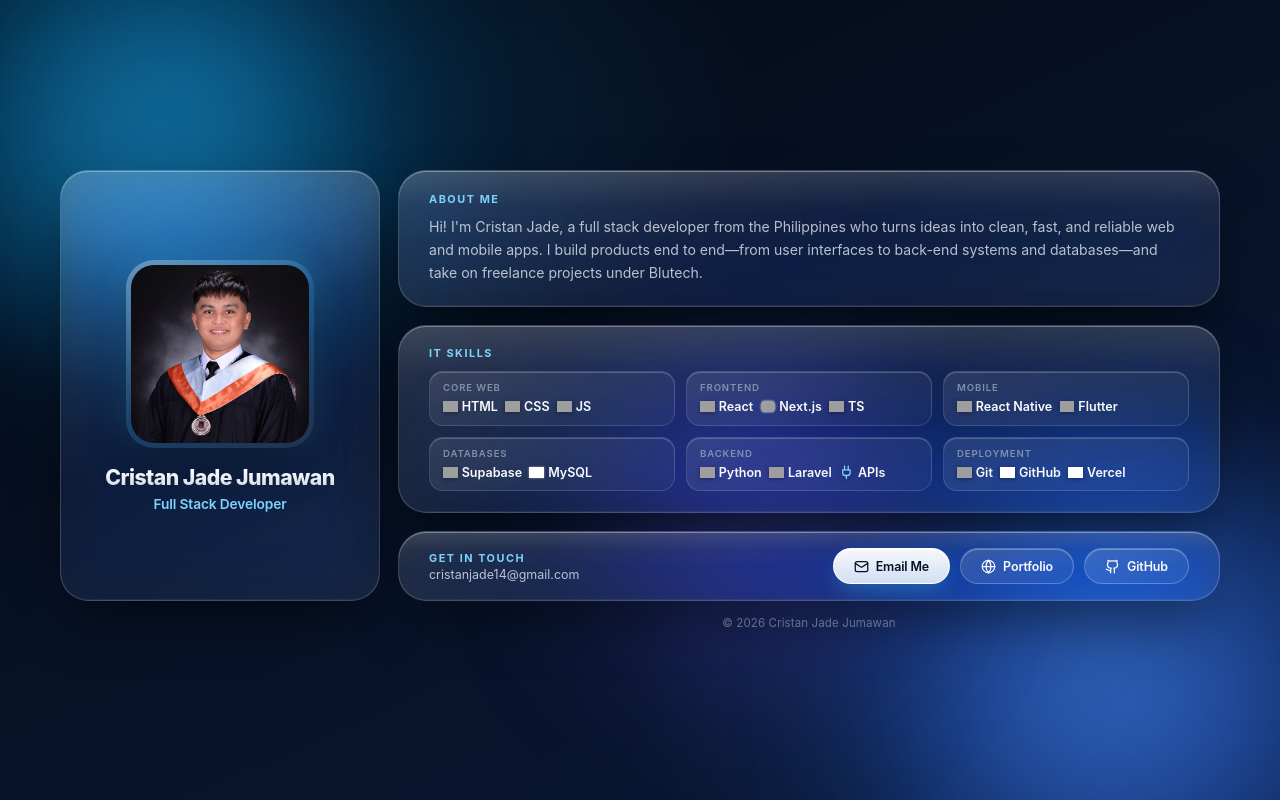
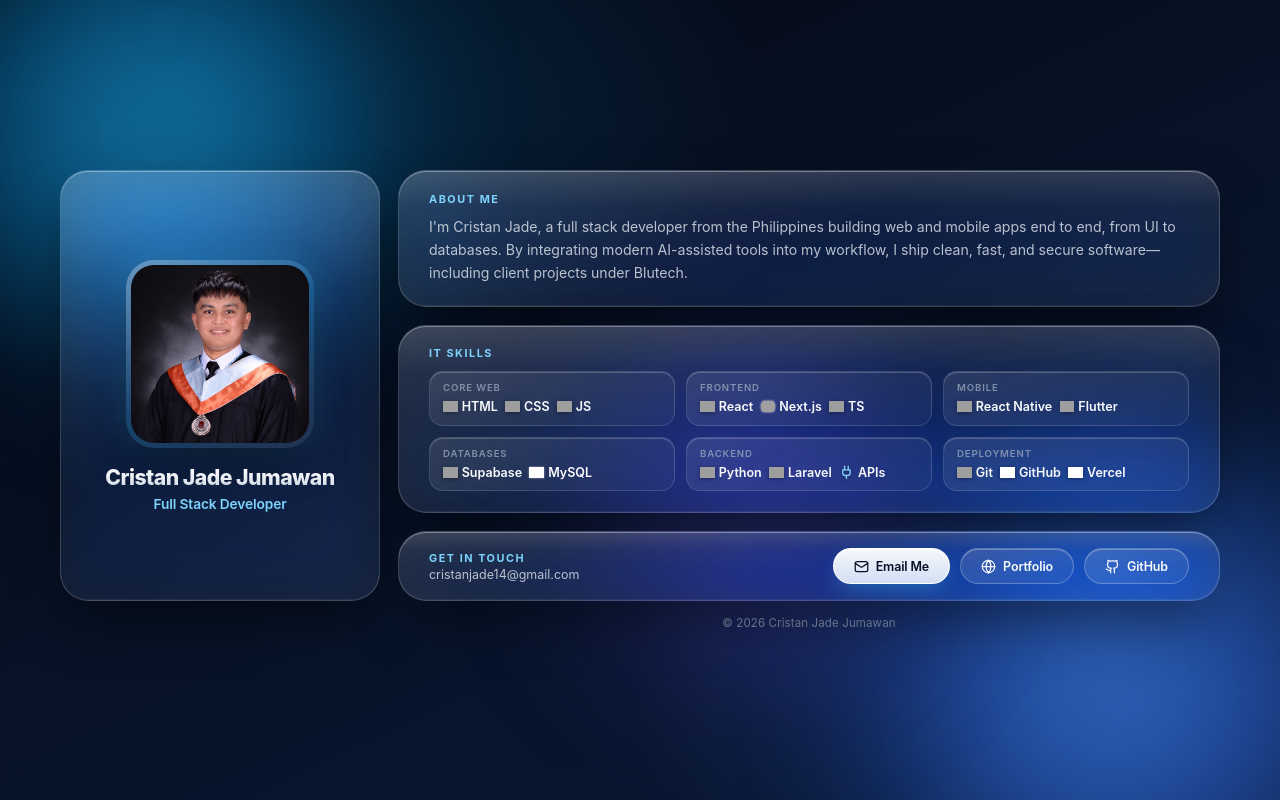
Before and after one commit to cristanjdev/about-me, a plain HTML site: page index.html in a window 1280 px wide. Drawn offline with Linux system fonts and the light colour scheme; grey boxes are pictures that could not be loaded.

Commit message:
Update About Me intro to highlight AI-assisted workflow

```diff
--- a/index.html
+++ b/index.html
@@ -35,9 +35,9 @@
         <section class="glass panel-about">
           <h2>About Me</h2>
           <p>
-            Hi! I'm Cristan Jade, a full stack developer from the Philippines who turns ideas into
-            clean, fast, and reliable web and mobile apps. I build products end to end—from user
-            interfaces to back-end systems and databases—and take on freelance projects under Blutech.
+            I'm Cristan Jade, a full stack developer from the Philippines building web and mobile
+            apps end to end, from UI to databases. By integrating modern AI-assisted tools into my
+            workflow, I ship clean, fast, and secure software—including client projects under Blutech.
           </p>
         </section>
 
```
